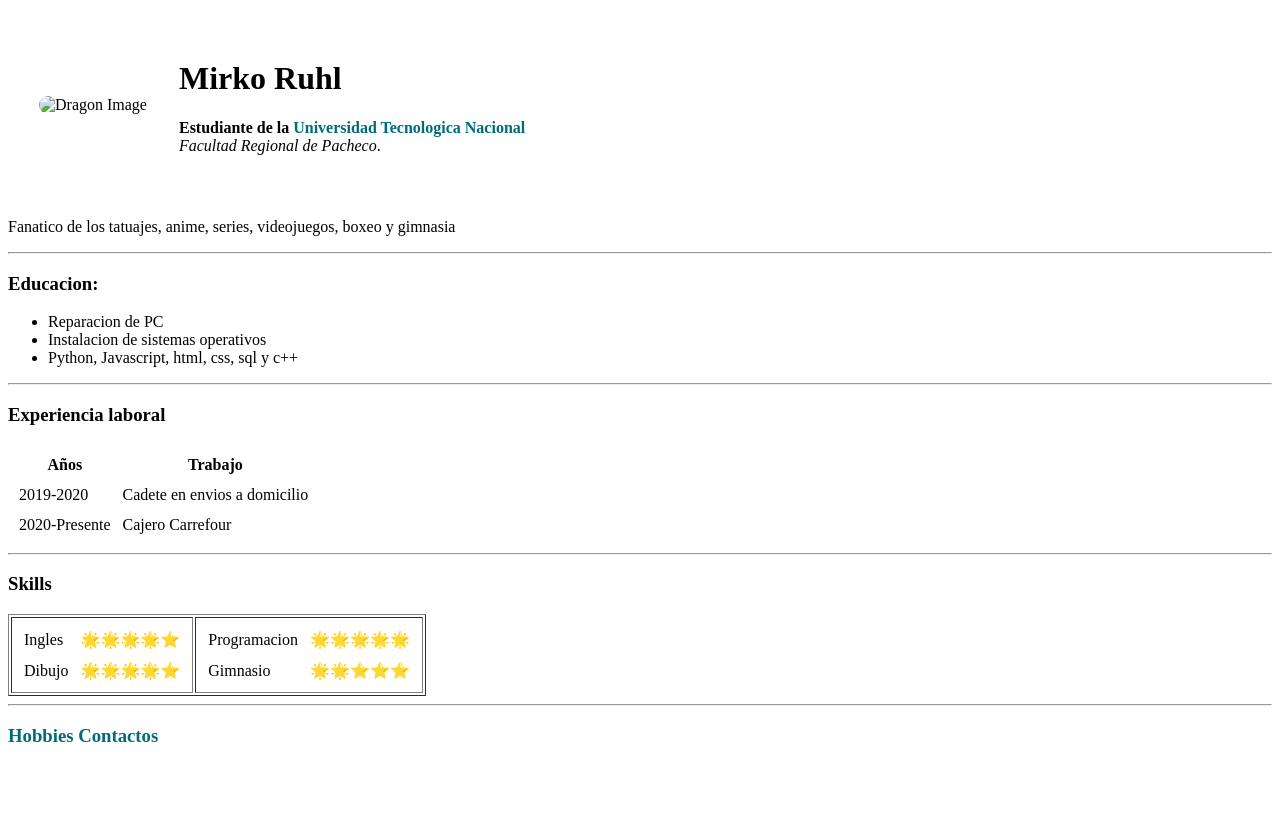
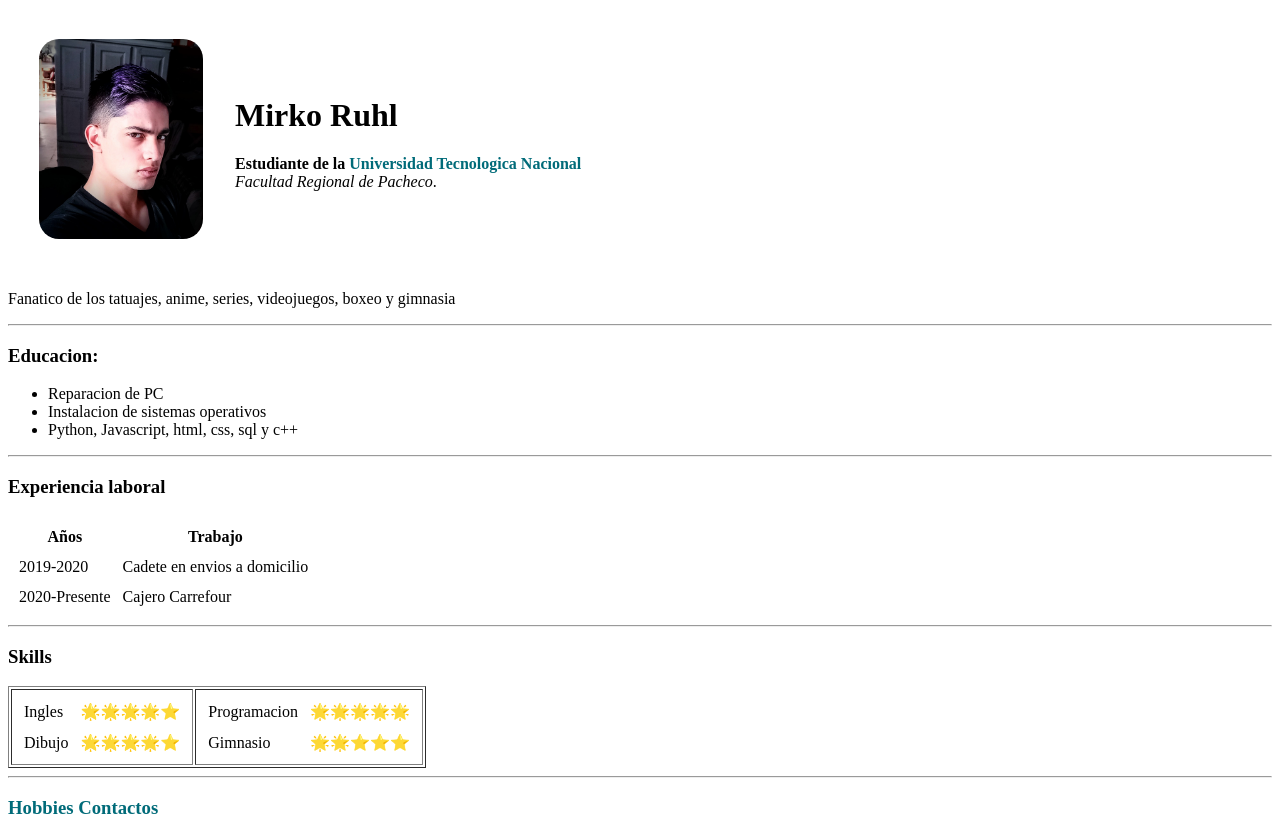
Before and after one commit to RuhlMirko/cv, a plain HTML site: page index.html in a window 1280 px wide. Before the commit the page ends 800 px from the top, so only its background shows below. Drawn offline with Linux system fonts and the light colour scheme.

Commit message:
Changed typo error

```diff
--- a/index.html
+++ b/index.html
@@ -7,7 +7,7 @@
     <body>
         <table cellspacing="30">
             <tr>
-                <td><img src="mirko-foto-perfil-jpg" alt="Dragon Image" style="height: 200px;border-radius: 20px;"></td>
+                <td><img src="mirko-foto-perfil.jpg" alt="Dragon Image" style="height: 200px;border-radius: 20px;"></td>
                 <td><h1>Mirko Ruhl</h1>
                     <p>
                         <strong>Estudiante de la <a href="https://www.frgp.utn.edu.ar/" style="color: rgb(0, 107, 121);text-decoration:none;">Universidad Tecnologica Nacional</a></strong>
```
